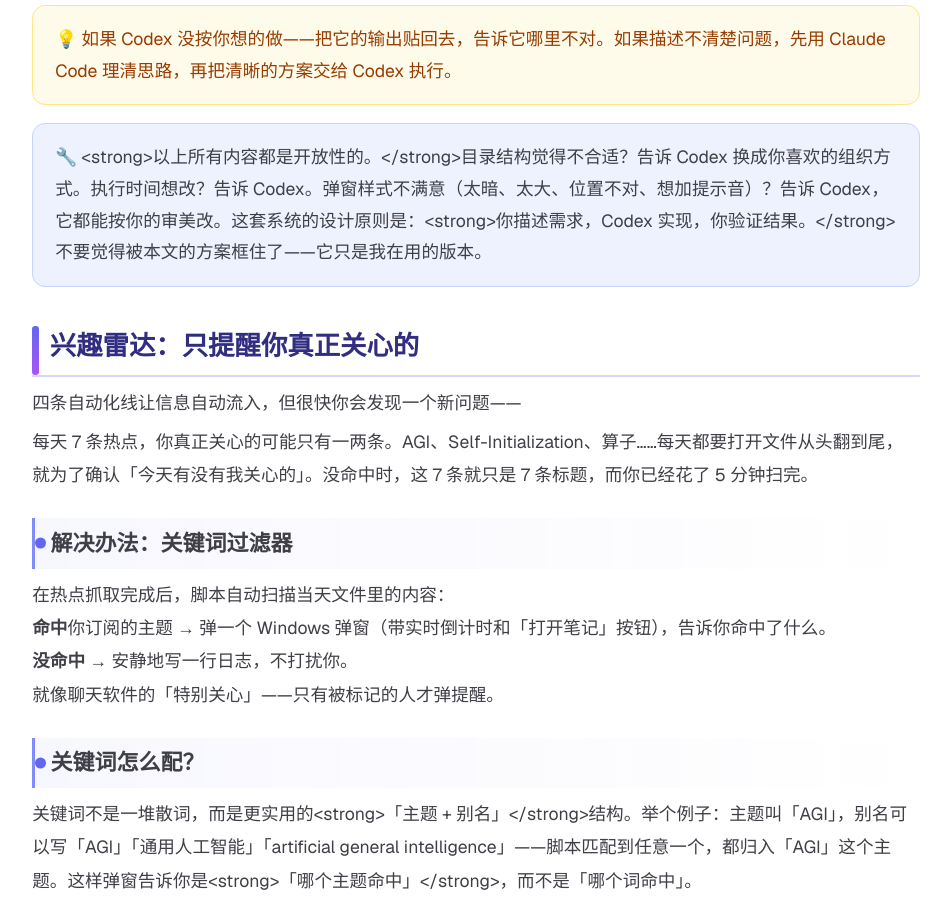
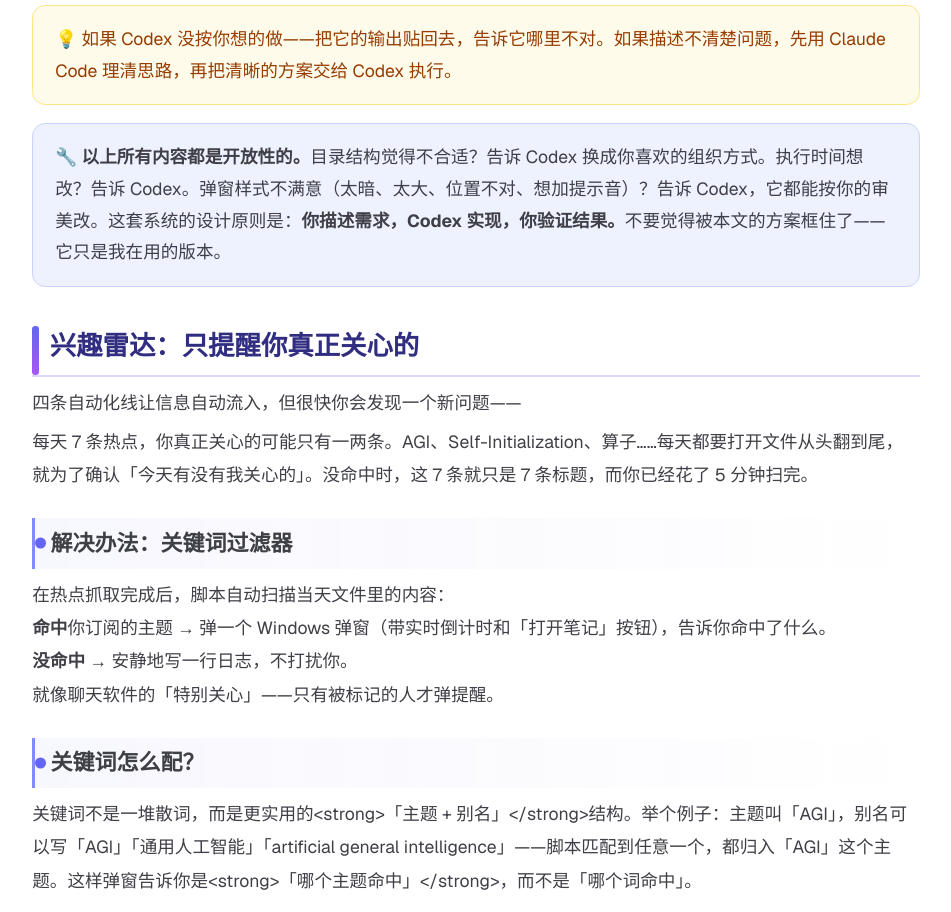
Before and after one commit to Muanyan-mjq/muanyan-portfolio, a Next.js app: page /blog/codex-obsidian-workflow in a window 1280 px wide. Shown: the part 9960-10872 px from the top of the page, without its empty margins (284-1235 px from the left). Built offline with nearby package versions, Linux system fonts and the light colour scheme.

Commit message:
Fix strong tags rendered as text - use JSX fragments

```diff
--- a/src/app/blog/codex-obsidian-workflow/page.tsx
+++ b/src/app/blog/codex-obsidian-workflow/page.tsx
@@ -748,9 +748,11 @@
           : "💡 If Codex doesn't do what you want — paste its output back and tell it what's wrong. If you can't articulate the issue clearly, use Claude Code first to reason through it, then hand the clarified plan to Codex."}
       </div>
       <div className="mt-4 px-5 py-4 bg-indigo-50 dark:bg-indigo-950/20 border border-indigo-200 dark:border-indigo-800/30 rounded-xl text-[16px] leading-[1.8] text-zinc-700 dark:text-zinc-300">
-        {lang === "zh"
-          ? "🔧 <strong>以上所有内容都是开放性的。</strong>目录结构觉得不合适？告诉 Codex 换成你喜欢的组织方式。执行时间想改？告诉 Codex。弹窗样式不满意（太暗、太大、位置不对、想加提示音）？告诉 Codex，它都能按你的审美改。这套系统的设计原则是：<strong>你描述需求，Codex 实现，你验证结果。</strong>不要觉得被本文的方案框住了——它只是我在用的版本。"
-          : "🔧 <strong>Everything above is open to customization.</strong> Don't like the folder structure? Tell Codex to reorganize it your way. Want a different execution time? Tell Codex. Popup design not to your taste (too dark, too big, wrong position, want a sound)? Tell Codex — it adapts to your preferences. The design principle of this system: <strong>you describe what you want, Codex implements, you verify.</strong> Don't feel locked into what's shown here — it's just my version."}
+        {lang === "zh" ? (
+          <>🔧 <strong>以上所有内容都是开放性的。</strong>目录结构觉得不合适？告诉 Codex 换成你喜欢的组织方式。执行时间想改？告诉 Codex。弹窗样式不满意（太暗、太大、位置不对、想加提示音）？告诉 Codex，它都能按你的审美改。这套系统的设计原则是：<strong>你描述需求，Codex 实现，你验证结果。</strong>不要觉得被本文的方案框住了——它只是我在用的版本。</>
+        ) : (
+          <>🔧 <strong>Everything above is open to customization.</strong> Don&rsquo;t like the folder structure? Tell Codex to reorganize it your way. Want a different execution time? Tell Codex. Popup design not to your taste (too dark, too big, wrong position, want a sound)? Tell Codex &mdash; it adapts to your preferences. The design principle of this system: <strong>you describe what you want, Codex implements, you verify.</strong> Don&rsquo;t feel locked into what&rsquo;s shown here &mdash; it&rsquo;s just my version.</>
+        )}
       </div>
 
       {/* ===== 兴趣雷达 ===== */}
```
